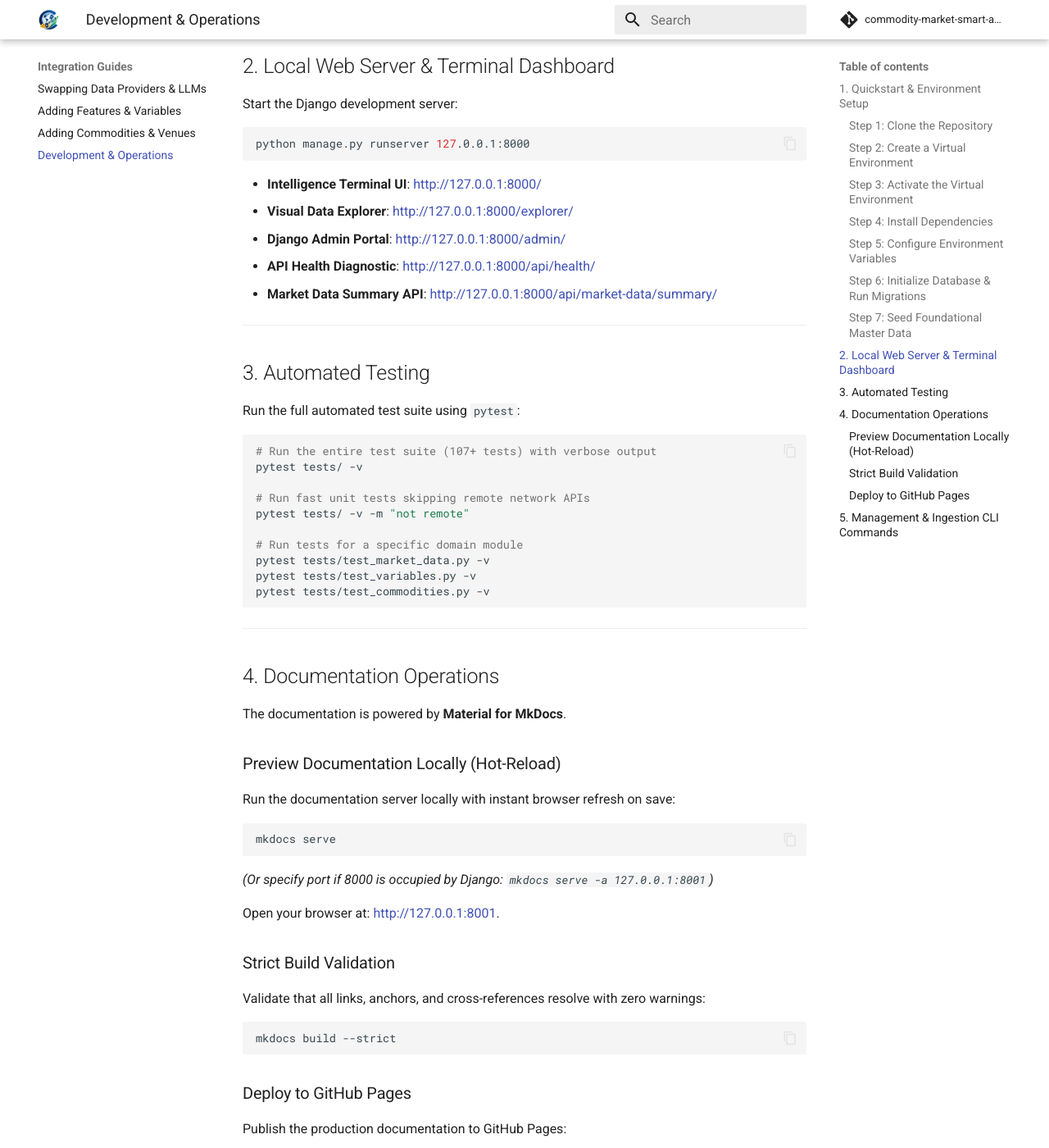
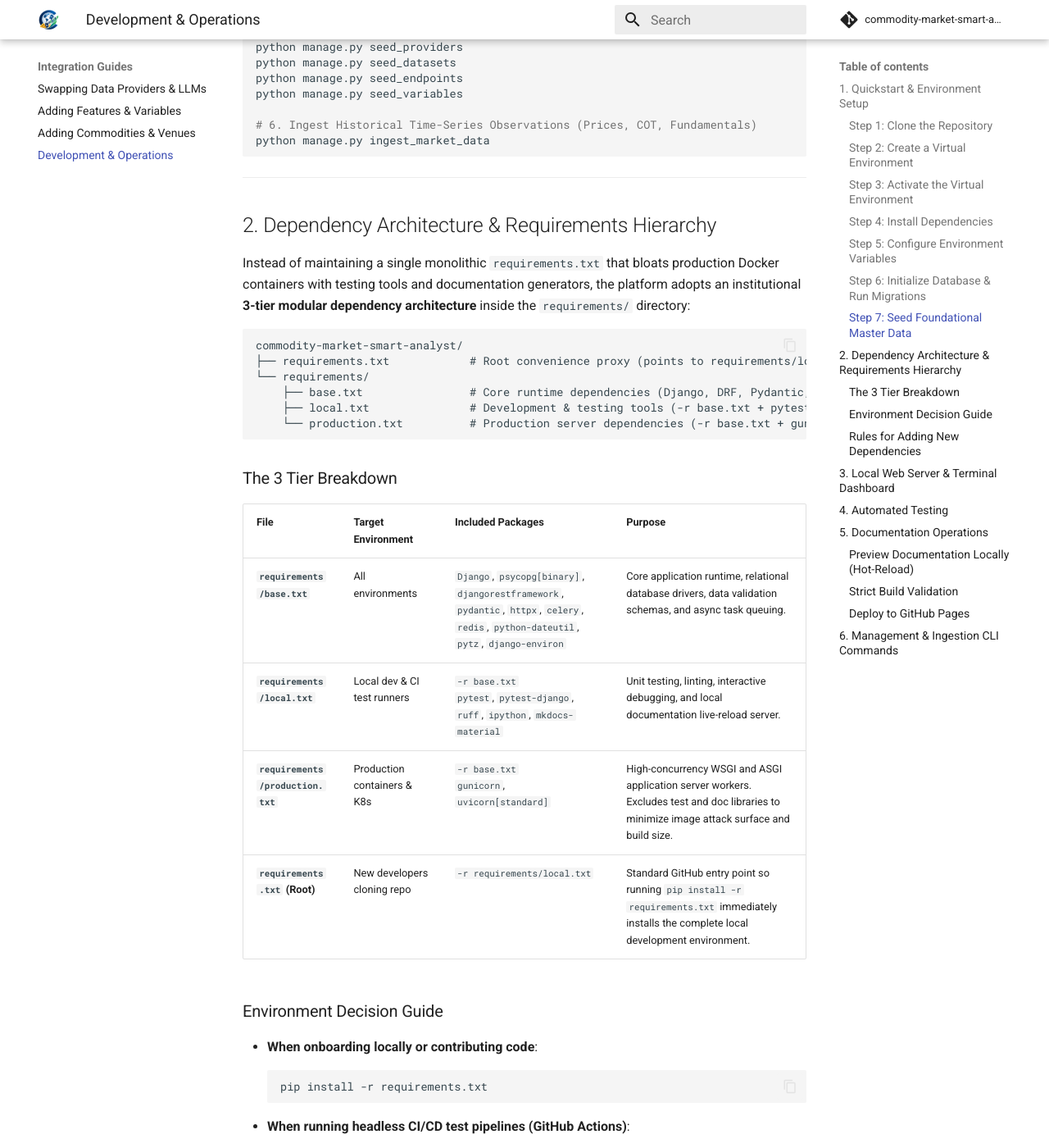
Before and after one commit to nansari-0134/commodity-market-smart-analyst, an MkDocs documentation site: the page built from docs/guides/development.md, in a window 1280 px wide and 1400 px high, scrolled down 2146 px. Shown: the whole window at 82% size. Built offline with MkDocs 1.6.1 and Material for MkDocs 9.7.7, drawn with Linux system fonts in a browser that asks for light colours; comment, search, counter and statistics services are not loaded; some of the changed text lies outside the part shown.

Commit message:
docs: document 3-tier modular requirements architecture and clarify root requirements.txt proxy

````diff
--- a/docs/guides/development.md
+++ b/docs/guides/development.md
@@ -1,6 +1,6 @@
 # Development & Operations Guide
 
-Complete guide for local environment setup, virtual environment creation, database migrations, master data seeding, automated testing, and documentation operations.
+Complete guide for local environment setup, virtual environment creation, modular dependency architecture, database migrations, master data seeding, automated testing, and documentation operations.
 
 ---
 
@@ -40,13 +40,20 @@ python -m venv .venv
     source .venv/bin/activate
     ```
 
-Once activated, your terminal prompt will display `(.venv)` and the standard tools (`python`, `pip`, `pytest`, `mkdocs`) will resolve directly to your isolated environment without needing absolute directory paths.
+Once activated, your terminal prompt will display `(.venv)` and standard CLI binaries (`python`, `pip`, `pytest`, `mkdocs`) resolve directly into your isolated environment without needing absolute paths.
 
 ### Step 4: Install Dependencies
+The platform uses a 3-tier modular requirements architecture inside the `requirements/` directory. For local development and testing, install using either command:
+
 ```bash
+# Option A: Standard single-command installation (proxies to requirements/local.txt)
 pip install -r requirements.txt
+
+# Option B: Explicit local development installation
+pip install -r requirements/local.txt
 ```
-*(Or for explicit local development dependencies: `pip install -r requirements/local.txt`)*
+
+*(See [Section 2: Dependency Architecture & Requirements Hierarchy](#dependency-architecture) for details on why this structure is used).*
 
 ### Step 5: Configure Environment Variables
 ```bash
@@ -88,7 +95,51 @@ python manage.py ingest_market_data
 
 ---
 
-## 2. Local Web Server & Terminal Dashboard
+## 2. Dependency Architecture & Requirements Hierarchy {: #dependency-architecture }
+
+Instead of maintaining a single monolithic `requirements.txt` that bloats production Docker containers with testing tools and documentation generators, the platform adopts an institutional **3-tier modular dependency architecture** inside the `requirements/` directory:
+
+```
+commodity-market-smart-analyst/
+├── requirements.txt            # Root convenience proxy (points to requirements/local.txt)
+└── requirements/
+    ├── base.txt                # Core runtime dependencies (Django, DRF, Pydantic, Celery, Redis)
+    ├── local.txt               # Development & testing tools (-r base.txt + pytest, ruff, mkdocs)
+    └── production.txt          # Production server dependencies (-r base.txt + gunicorn, uvicorn)
+```
+
+### The 3 Tier Breakdown
+
+| File | Target Environment | Included Packages | Purpose |
+| :--- | :--- | :--- | :--- |
+| **`requirements/base.txt`** | All environments | `Django`, `psycopg[binary]`, `djangorestframework`, `pydantic`, `httpx`, `celery`, `redis`, `python-dateutil`, `pytz`, `django-environ` | Core application runtime, relational database drivers, data validation schemas, and async task queuing. |
+| **`requirements/local.txt`** | Local dev & CI test runners | `-r base.txt`<br/>`pytest`, `pytest-django`, `ruff`, `ipython`, `mkdocs-material` | Unit testing, linting, interactive debugging, and local documentation live-reload server. |
+| **`requirements/production.txt`** | Production containers & K8s | `-r base.txt`<br/>`gunicorn`, `uvicorn[standard]` | High-concurrency WSGI and ASGI application server workers. Excludes test and doc libraries to minimize image attack surface and build size. |
+| **`requirements.txt` (Root)** | New developers cloning repo | `-r requirements/local.txt` | Standard GitHub entry point so running `pip install -r requirements.txt` immediately installs the complete local development environment. |
+
+### Environment Decision Guide
+
+* **When onboarding locally or contributing code**:
+  ```bash
+  pip install -r requirements.txt
+  ```
+* **When running headless CI/CD test pipelines (GitHub Actions)**:
+  ```bash
+  pip install -r requirements/local.txt
+  ```
+* **When building production Docker images**:
+  ```dockerfile
+  RUN pip install --no-cache-dir -r requirements/production.txt
+  ```
+
+### Rules for Adding New Dependencies
+1. **Core Runtime Libraries**: If a package is imported inside `apps/` or `config/` (e.g. `numpy`, `scipy` for quant models), add it to `requirements/base.txt`.
+2. **Developer & Testing Tools**: If a package is only used for debugging, mocking, profiling, or documentation (e.g. `pytest-mock`, `factory-boy`), add it to `requirements/local.txt`.
+3. **Deployment Tools**: If a package is only used for serving or process management in production, add it to `requirements/production.txt`.
+
+---
+
+## 3. Local Web Server & Terminal Dashboard
 
 Start the Django development server:
 
@@ -123,7 +174,7 @@ pytest tests/test_commodities.py -v
 
 ---
 
-## 4. Documentation Operations
+## 5. Documentation Operations
 
 The documentation is powered by **Material for MkDocs**.
 
@@ -153,7 +204,7 @@ mkdocs gh-deploy
 
 ---
 
-## 5. Management & Ingestion CLI Commands
+## 6. Management & Ingestion CLI Commands
 
 | Command | Description |
 | :--- | :--- |
````
Also changed, not shown: other parts of docs/guides/development.md (+2 -2 lines), README.md (+11 -0 lines).
